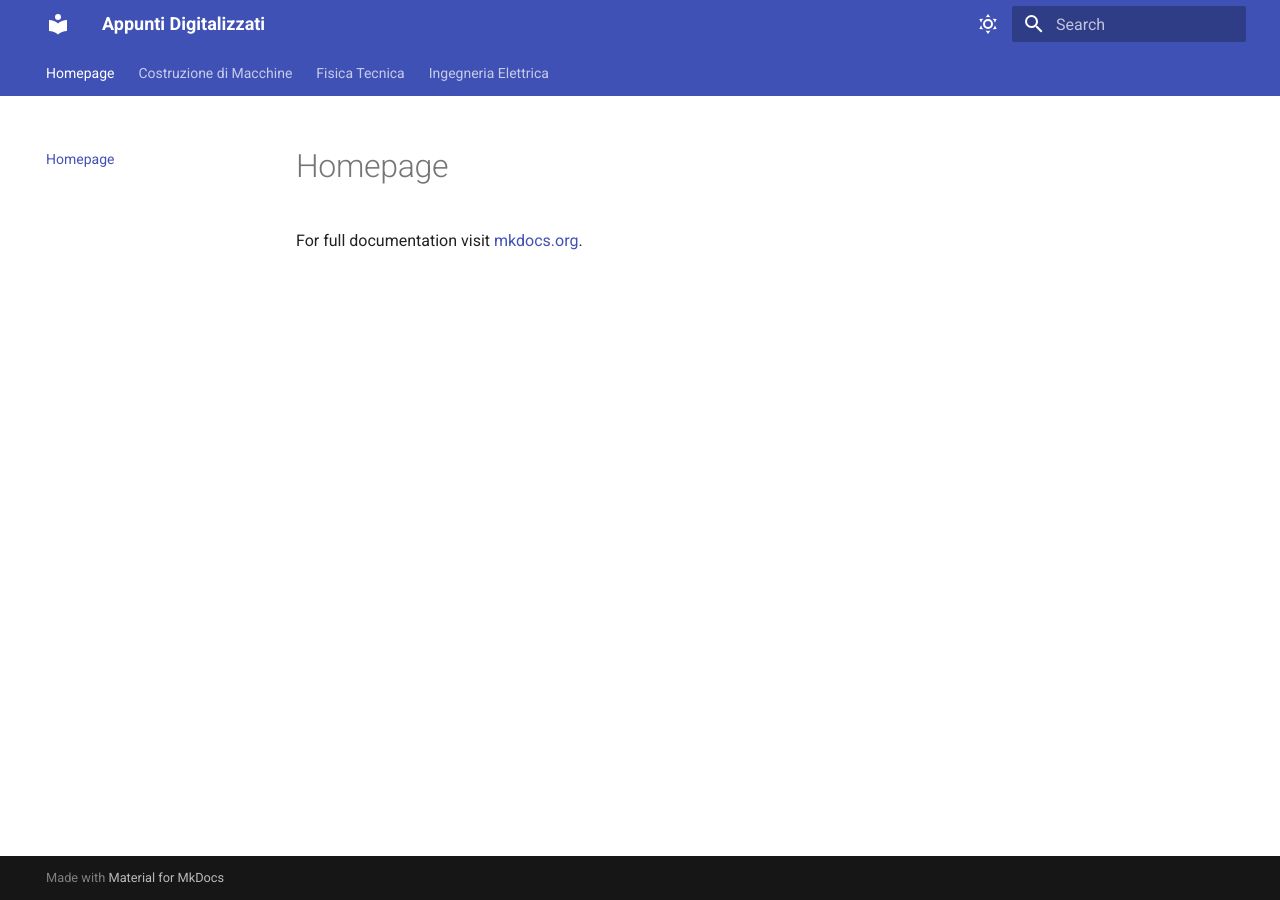
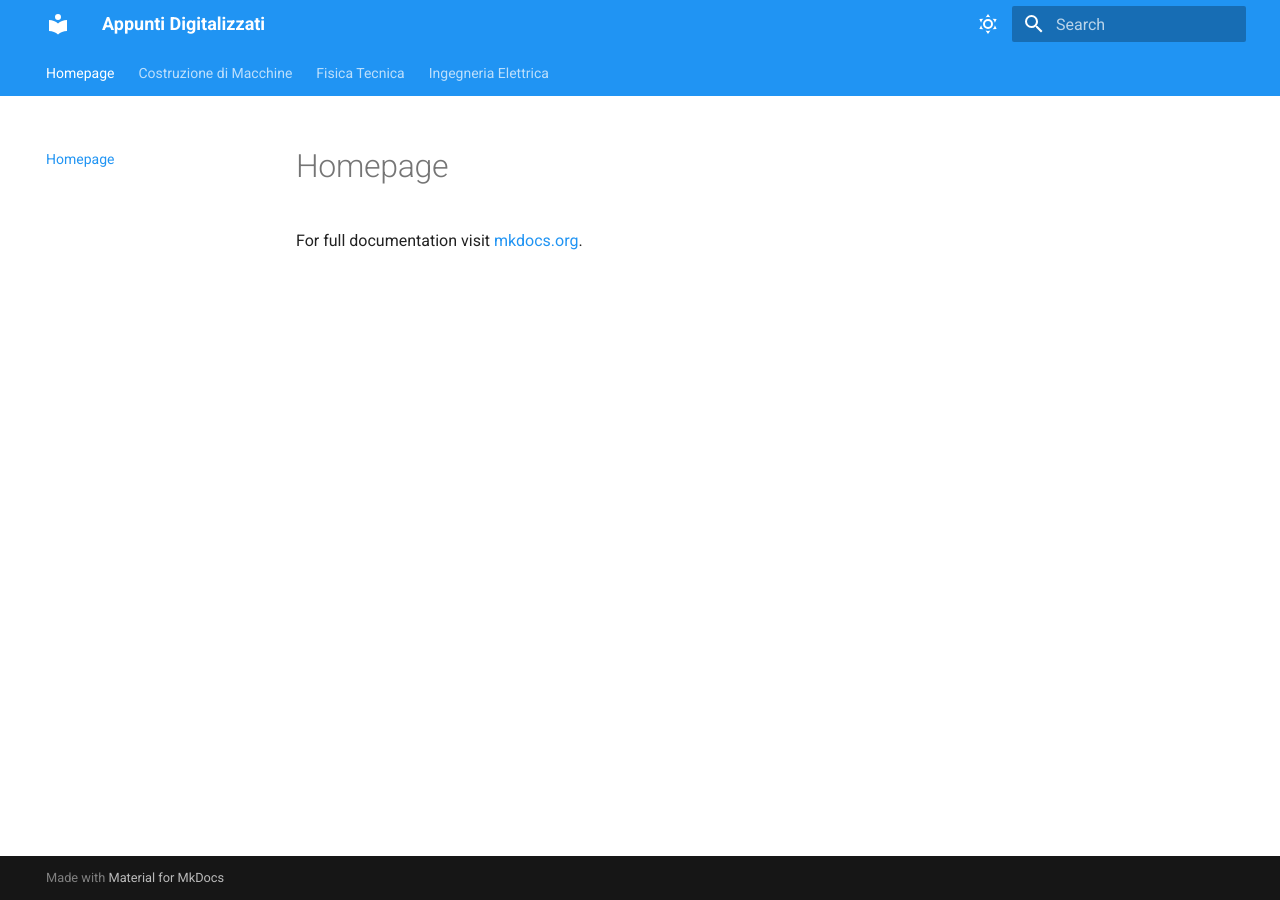
Before and after one commit to MORaHo/Appunti, an MkDocs documentation site: the page built from docs/index.md, in a window 1280 px wide. Built offline with MkDocs 1.6.1 and Material for MkDocs 9.7.7, drawn with Linux system fonts in a browser that asks for light colours.

Commit message:
Update mkdocs.yml

```diff
--- a/mkdocs.yml
+++ b/mkdocs.yml
@@ -22,17 +22,17 @@ theme:
 
   palette:
     - scheme: default
+      primary: blue
+      accent: cyan
       toggle:
         name: Change to dark mode
         icon: material/weather-sunny
-        primary: blue
-        accent: cyan
-    - scheme:
+    - scheme: slate
+      primary: amber
+      accent: yellow
       toggle:
         name: Change to light mode
         icon: material/weather-night
-        primary: amber
-        accent: yellow
 
 markdown_extensions:
   - admonition
```
